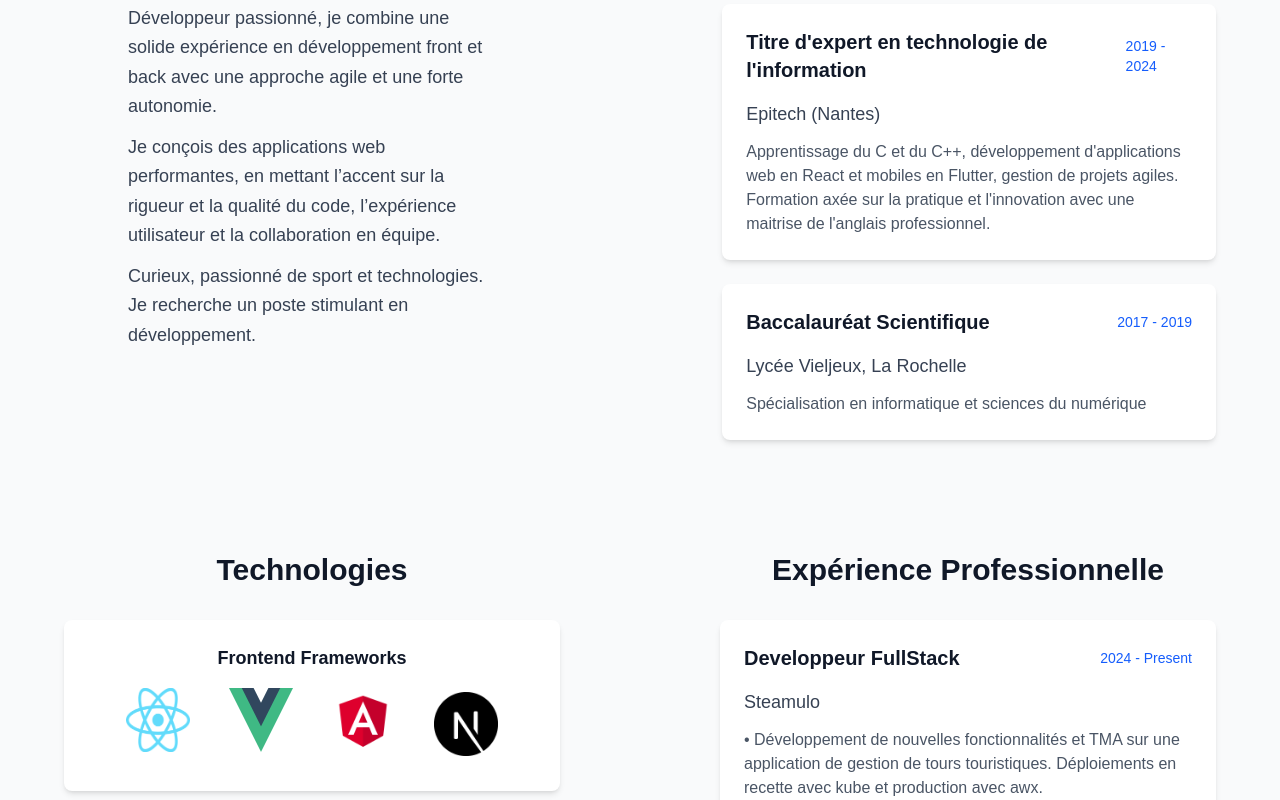
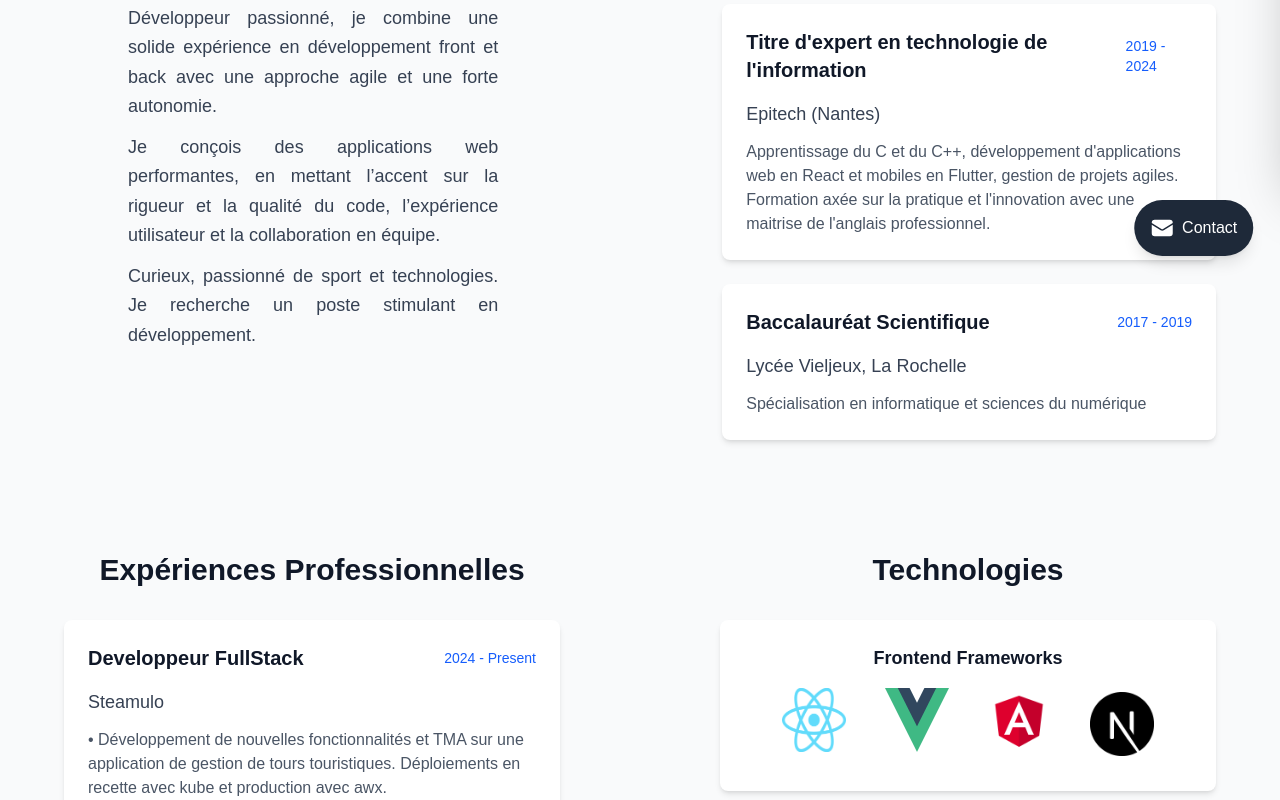
Before and after one commit to Tsaef/portfolio, a Next.js app: page / in a window 1280 px wide. Shown: the part 520-1320 px from the top of the page. Built offline with nearby package versions, Linux system fonts and the light colour scheme.

Commit message:
added contact fixed button

```diff
--- /dev/null
+++ b/src/app/components/ContactButton.tsx
@@ -0,0 +1,99 @@
+"use client";
+
+import {useState} from "react";
+import {XMarkIcon} from "@heroicons/react/16/solid";
+import {PhoneIcon, EnvelopeIcon} from "@heroicons/react/24/solid";
+import portfolioData from '@/data/portfolio.json'
+
+interface ContactButtonProps {}
+
+export default function ContactButton({}: ContactButtonProps) {
+  const [isContactPanelOpen, setIsContactPanelOpen] = useState(false);
+  const { contact } = portfolioData
+
+  const toggleContactPanel = () => {
+    setIsContactPanelOpen(!isContactPanelOpen);
+  };
+
+  const getContactIcon = (type: string) => {
+    switch (type) {
+      case 'email':
+        return <EnvelopeIcon className="w-4 h-4 text-gray-700" />
+      case 'phone':
+        return <PhoneIcon className="w-4 h-4 text-gray-700" />
+      case 'linkedin':
+        return (
+          <svg className="w-4 h-4 text-gray-700" fill="currentColor" viewBox="0 0 24 24">
+            <path d="M20.447 20.452h-3.554v-5.569c0-1.328-.027-3.037-1.852-3.037-1.853 0-2.136 1.445-2.136 2.939v5.667H9.351V9h3.414v1.561h.046c.477-.9 1.637-1.85 3.37-1.85 3.601 0 4.267 2.37 4.267 5.455v6.286zM5.337 7.433c-1.144 0-2.063-.926-2.063-2.065 0-1.138.92-2.063 2.063-2.063 1.14 0 2.064.925 2.064 2.063 0 1.139-.925 2.065-2.064 2.065zm1.782 13.019H3.555V9h3.564v11.452zM22.225 0H1.771C.792 0 0 .774 0 1.729v20.542C0 23.227.792 24 1.771 24h20.451C23.2 24 24 23.227 24 22.271V1.729C24 .774 23.2 0 22.222 0h.003z" />
+          </svg>
+        )
+      case 'github':
+        return (
+          <svg className="w-4 h-4 text-gray-700" fill="currentColor" viewBox="0 0 24 24">
+            <path d="M12 0c-6.626 0-12 5.373-12 12 0 5.302 3.438 9.8 8.207 11.387.599.111.793-.261.793-.577v-2.234c-3.338.726-4.033-1.416-4.033-1.416-.546-1.387-1.333-1.756-1.333-1.756-1.089-.745.083-.729.083-.729 1.205.084 1.839 1.237 1.839 1.237 1.07 1.834 2.807 1.304 3.492.997.107-.775.418-1.305.762-1.604-2.665-.305-5.467-1.334-5.467-5.931 0-1.311.469-2.381 1.236-3.221-.124-.303-.535-1.524.117-3.176 0 0 1.008-.322 3.301 1.23.957-.266 1.983-.399 3.003-.404 1.02.005 2.047.138 3.006.404 2.291-1.552 3.297-1.23 3.297-1.23.653 1.653.242 2.874.118 3.176.77.84 1.235 1.911 1.235 3.221 0 4.609-2.807 5.624-5.479 5.921.43.372.823 1.102.823 2.222v3.293c0 .319.192.694.801.576 4.765-1.589 8.199-6.086 8.199-11.386 0-6.627-5.373-12-12-12z" />
+          </svg>
+        )
+      default:
+        return <EnvelopeIcon className="w-4 h-4 text-gray-700" />
+    }
+  }
+
+  return (
+    <>
+      {/* Contact Panel - slides from right */}
+      <div
+        className={`fixed bottom-24 right-0 z-40 bg-gray-800 rounded-lg shadow-2xl transition-transform duration-300 ease-in-out ${
+          isContactPanelOpen ? "translate-x-0 right-6" : "translate-x-full"
+        }`}
+        style={{ width: "280px" }}
+      >
+        <div className="p-4">
+          <div className="flex items-center justify-between mb-4">
+            <h3 className="text-lg font-semibold text-white">Contact</h3>
+            <button
+              onClick={toggleContactPanel}
+              className="p-1 hover:bg-gray-700 hover:cursor-pointer rounded-full transition-colors"
+            >
+              <XMarkIcon className="w-5 h-5 text-white" />
+            </button>
+          </div>
+
+          <div className="space-y-3">
+            {contact.map((contactItem, index) => (
+              <a
+                key={index}
+                href={contactItem.url}
+                target={contactItem.type === 'email' ? '_self' : '_blank'}
+                rel={contactItem.type === 'email' ? undefined : 'noopener noreferrer'}
+                className="flex items-center gap-3 p-3 hover:bg-gray-700 rounded-lg transition-colors"
+              >
+                <div className="w-8 h-8 bg-white rounded-full flex items-center justify-center">
+                  {getContactIcon(contactItem.type)}
+                </div>
+                <div>
+                  <p className="text-sm font-medium text-white">{contactItem.label}</p>
+                  <p className="text-xs text-gray-300">{contactItem.subtitle}</p>
+                </div>
+              </a>
+            ))}
+          </div>
+        </div>
+      </div>
+
+      {/* Contact Button */}
+      <div className="fixed flex bottom-6 right-6 z-50">
+        <div
+          onClick={toggleContactPanel}
+          className={`flex bg-gray-800 p-3 sm:p-4 h-16 w-16 sm:h-auto sm:w-auto items-center gap-2 rounded-full shadow-lg hover:bg-gray-700 transition-colors transition-transform duration-100 hover:cursor-pointer active:scale-95 active:bg-gray-900 ${
+            !isContactPanelOpen ? 'animate-shake' : ''
+          }`}
+        >
+          <EnvelopeIcon className="w-6 h-6 text-white flex-shrink-0" />
+          <span className="hidden lg:flex text-white whitespace-nowrap">
+            Contact
+          </span>
+        </div>
+      </div>
+    </>
+  );
+}
--- a/src/app/components/Portfolio.tsx
+++ b/src/app/components/Portfolio.tsx
@@ -1,8 +1,8 @@
 import HeroSection from '@/app/sections/HeroSection'
 import TechnologiesAndExperienceSection from '@/app/sections/TechnologiesAndExperienceSection'
 import ProjectsSection from '@/app/sections/ProjectsSection'
-import ToggleSwitch from './ToggleSwitch'
 import ResumeAndStudiesSection from "@/app/sections/ResumeAndStudiesSection";
+import ContactButton from "@/app/components/ContactButton";
 
 export default function Portfolio() {
   return (
@@ -16,7 +16,8 @@ export default function Portfolio() {
       </main>
 
       {/* Toggle Switch in bottom right corner */}
-      <ToggleSwitch />
+      <ContactButton />
+      {/*<ToggleSwitch />*/}
     </div>
   )
 }
--- a/src/app/components/ToggleSwitch.tsx
+++ b/src/app/components/ToggleSwitch.tsx
@@ -15,7 +15,7 @@ export default function ToggleSwitch() {
     <FixedContainer
       horizontalPosition="right"
       verticalPosition="bottom"
-      spacing={4}
+      spacing={6}
     >
       <div className="bg-gray-800 p-3 sm:p-4 h-16 w-16 sm:h-18 sm:w-18 flex items-center justify-center rounded-full shadow-lg">
         <button
--- a/src/app/globals.css
+++ b/src/app/globals.css
@@ -64,3 +64,15 @@ body {
   border: 4px solid #ccdc39;
   filter: drop-shadow(0 0 8px #ff5722);
 }
+
+/* Contact button shake animation */
+@keyframes shake {
+  0%, 100% { transform: translateX(0); }
+  10%, 30%, 50%, 70%, 90% { transform: translateX(-3px); }
+  20%, 40%, 60%, 80% { transform: translateX(3px); }
+}
+
+.animate-shake {
+  animation: shake 1s ease-in-out infinite;
+  animation-delay: 0s;
+}
--- a/src/app/sections/ResumeAndStudiesSection.tsx
+++ b/src/app/sections/ResumeAndStudiesSection.tsx
@@ -10,7 +10,7 @@ export default function ResumeAndStudiesSection() {
           Présentation
         </h2>
         {personal.description.map((item, index) => (
-          <p key={index} className="text-lg text-gray-700 leading-relaxed mb-3">
+          <p key={index} className="text-lg text-justify text-gray-700 leading-relaxed mb-3">
             {item.paragraph}
           </p>
         ))}
--- a/src/app/sections/TechnologiesAndExperienceSection.tsx
+++ b/src/app/sections/TechnologiesAndExperienceSection.tsx
@@ -6,34 +6,9 @@ export default function TechnologiesAndExperienceSection() {
 
   return (
     <section className="section">
-      <div className="w-full lg:w-1/2 px-4 lg:px-16 mb-8 lg:mb-0">
-        <h2 className="text-3xl font-bold text-gray-900 mb-8 text-center">
-          Technologies
-        </h2>
-        <div className="flex flex-wrap gap-6 justify-center items-center">
-          {technologies.map((category, index) => (
-            <div key={index} className="custom-card w-full">
-              <h3 className="text-lg font-semibold text-gray-900 mb-4 text-center">
-                {category.category}
-              </h3>
-              <div className="space-y-2 flex flex-row justify-evenly items-center">
-                {category.techs.map((tech, index) => (
-                  <div className="" key={index}>
-                    <TechnologyLogo
-                      imgSrc={tech.icon}
-                      techName={tech.name}
-                      animationClass={tech.animation}
-                    />
-                  </div>
-                ))}
-              </div>
-            </div>
-          ))}
-        </div>
-      </div>
       <div className="w-full lg:w-1/2 px-4 lg:px-16">
         <h2 className="text-3xl font-bold text-gray-900 mb-8 text-center">
-          Expérience Professionnelle
+          Expériences Professionnelles
         </h2>
         <div className="space-y-6">
           {experiences.map((exp, index) => (
@@ -60,6 +35,31 @@ export default function TechnologiesAndExperienceSection() {
           ))}
         </div>
       </div>
+      <div className="w-full lg:w-1/2 px-4 lg:px-16 mb-8 lg:mb-0">
+        <h2 className="text-3xl font-bold text-gray-900 mb-8 text-center">
+          Technologies
+        </h2>
+        <div className="flex flex-wrap gap-6 justify-center items-center">
+          {technologies.map((category, index) => (
+            <div key={index} className="custom-card w-full">
+              <h3 className="text-lg font-semibold text-gray-900 mb-4 text-center">
+                {category.category}
+              </h3>
+              <div className="space-y-2 flex flex-row justify-evenly items-center">
+                {category.techs.map((tech, index) => (
+                  <div className="" key={index}>
+                    <TechnologyLogo
+                      imgSrc={tech.icon}
+                      techName={tech.name}
+                      animationClass={tech.animation}
+                    />
+                  </div>
+                ))}
+              </div>
+            </div>
+          ))}
+        </div>
+      </div>
     </section>
   )
 }
--- a/src/data/portfolio.json
+++ b/src/data/portfolio.json
@@ -154,5 +154,31 @@
         }
       ]
     }
+  ],
+  "contact": [
+    {
+      "type": "email",
+      "label": "Email",
+      "subtitle": "baptiste.renouf@gmail.com",
+      "url": "mailto:your.email@example.com"
+    },
+    {
+      "type": "phone",
+      "label": "Téléphone",
+      "subtitle": "+33 6 12 34 56 78",
+      "url": "tel:+33612345678"
+    },
+    {
+      "type": "github",
+      "label": "GitHub",
+      "subtitle": "Regarder mon GitHub",
+      "url": "https://github.com/Tsaef"
+    },
+    {
+      "type": "linkedin",
+      "label": "LinkedIn",
+      "subtitle": "Connectez-vous avec moi",
+      "url": "https://www.linkedin.com/in/baptiste-renouf-411047197/"
+    }
   ]
 }
```
